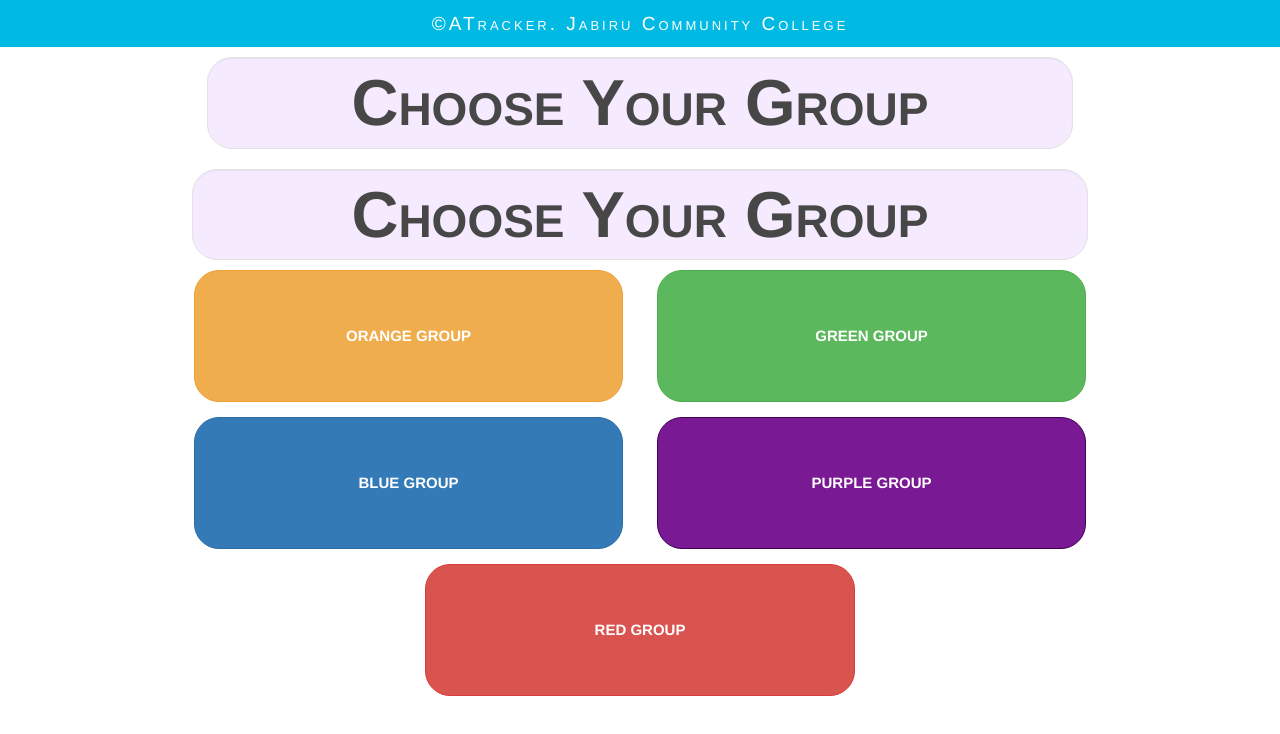
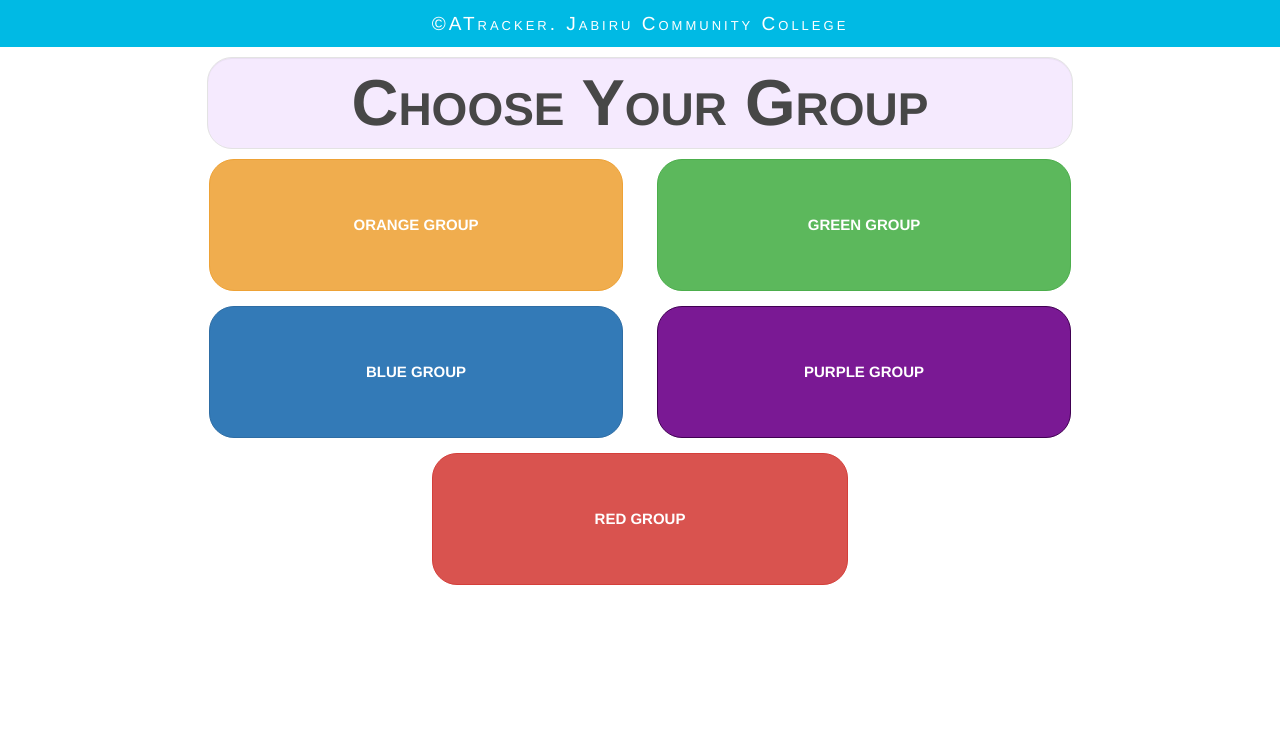
Before and after one commit to andrii-solaris/ATracker, a plain HTML site: page group-choice.html in a window 1280 px wide. Drawn offline with nearby package versions, Linux system fonts and the light colour scheme.

Commit message:
Add files via upload
-quick-fix

```diff
--- a/group-choice.html
+++ b/group-choice.html
@@ -26,12 +26,6 @@
           </div>
       </div>
       <div class = "row">
-        <div class = "col-xs-12">
-          <div class="well well-sm">
-            <h1>Choose Your Group </h1>
-          </div>
-      </div>
-      <div class = "row">
         <div class = "col-xs-12 col-sm-6 sm-left">
           <a type="button" href = "students.html" class="btn btn-warning btn-lg gr-st-btn">ORANGE GROUP</a>
       </div>
```
